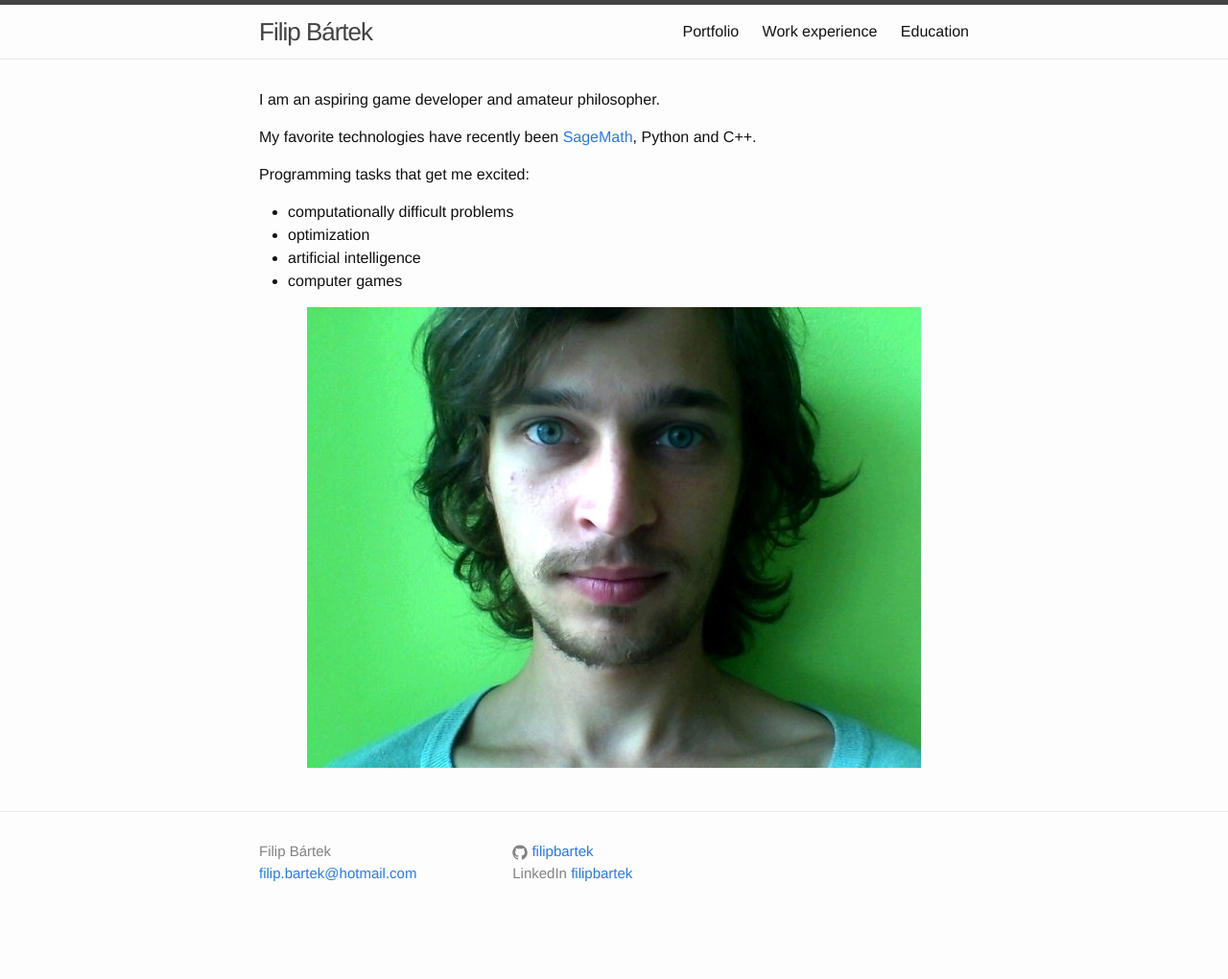
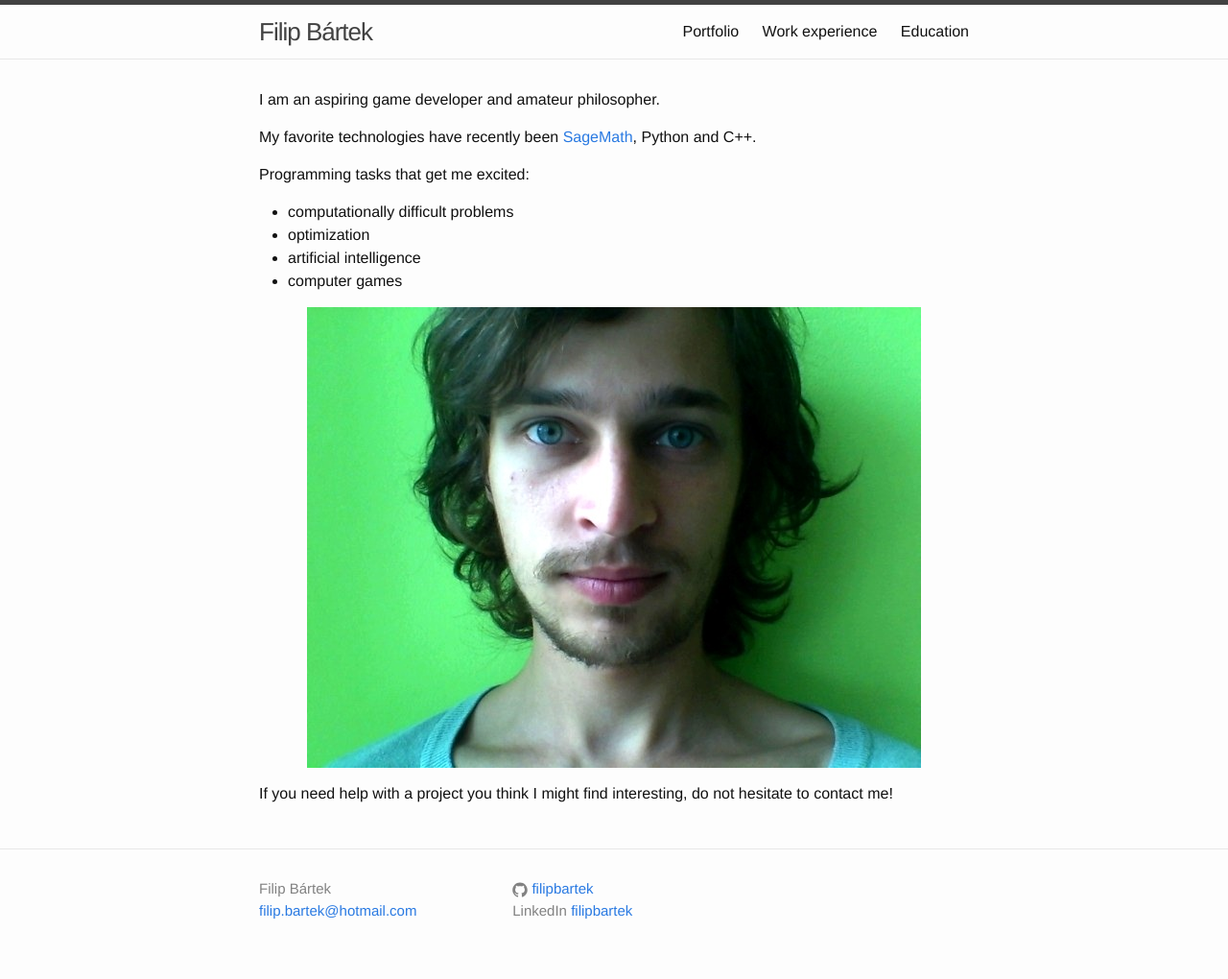
Before and after one commit to filipbartek/filipbartek.github.io, a Jekyll site: the page built from index.md, in a window 1280 px wide. Shown: the whole page at 96% size. Built offline with Jekyll 4.4.1, drawn with Linux system fonts in a browser that asks for light colours; before the commit the page ends 981 px from its top, so only the background shows below that.

Commit message:
index: Add encouragement for offers of cooperation

```diff
--- a/index.md
+++ b/index.md
@@ -15,3 +15,6 @@ Programming tasks that get me excited:
 
 {:.center}
 ![My photo](assets/face.jpg)
+
+If you need help with a project you think I might find interesting,
+do not hesitate to contact me!
```
